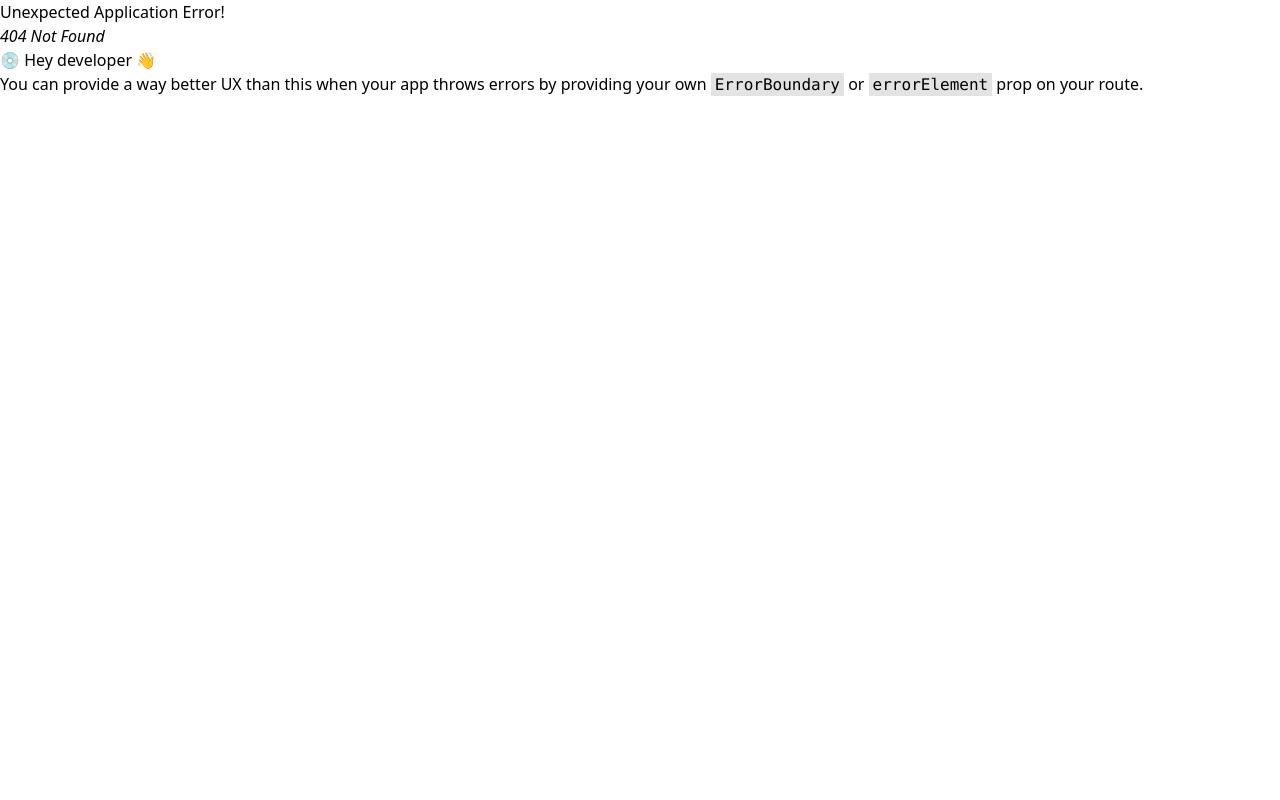
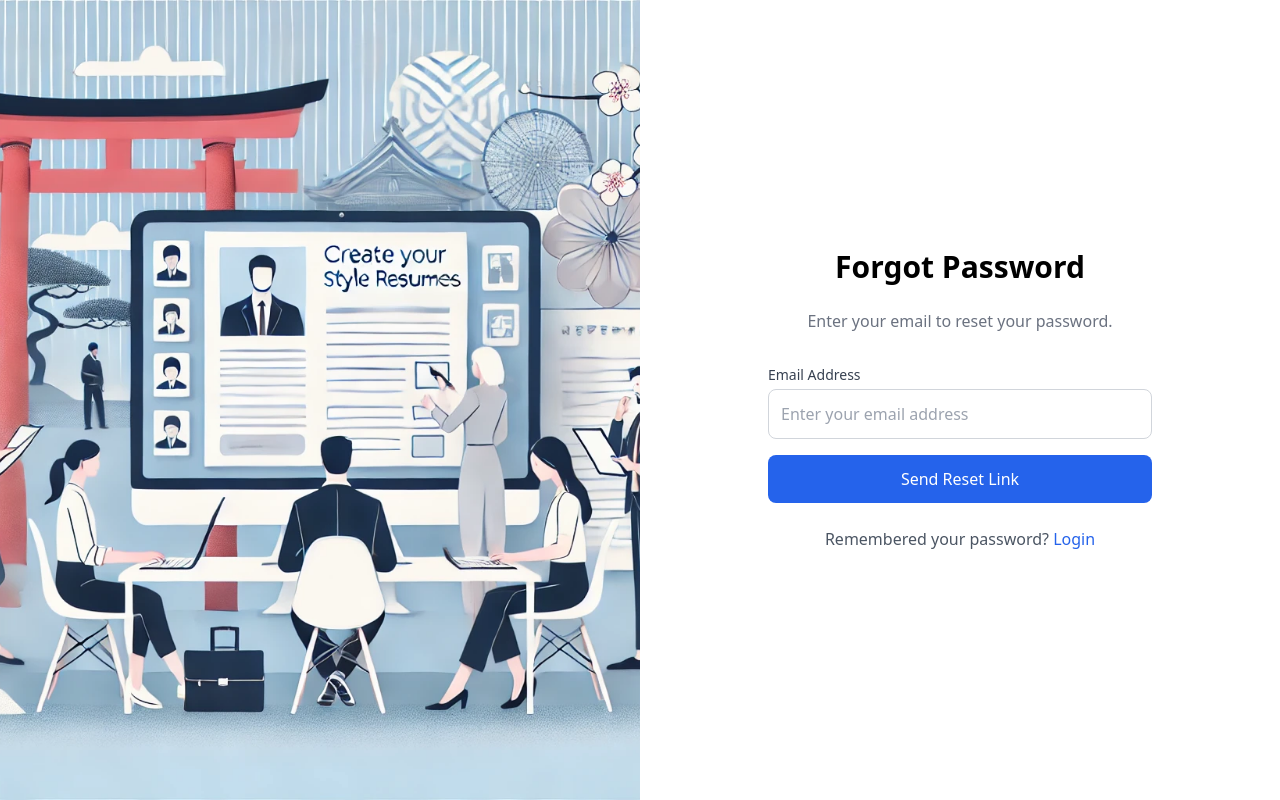
Before and after one commit to kanghouchao/JobProfile, a React (Create React App) app in the folder frontend/: page /forgot-password in a window 1280 px wide. Before the commit this address had no page. Built offline with nearby package versions, Linux system fonts and the light colour scheme.

Commit message:
忘记密码页面追加

```diff
--- a/frontend/src/locales/en/Auth.json
+++ b/frontend/src/locales/en/Auth.json
@@ -32,5 +32,18 @@
         "linkedin": "Sign up with LinkedIn",
         "haveAccount": "Already have an account?",
         "login": "Login"
-  }
+    },
+    "forgotPassword": {
+        "title": "Forgot Password",
+        "subtitle": "Enter your email to reset your password.",
+        "email": "Email Address",
+        "emailPlaceholder": "Enter your email address",
+        "emailRequired": "Email is required.",
+        "sending": "Sending...",
+        "submit": "Send Reset Link",
+        "success": "A reset link has been sent to your email.",
+        "error": "An error occurred. Please try again.",
+        "remembered": "Remembered your password?",
+        "login": "Login"
+    }
 }
--- a/frontend/src/locales/ja/Auth.json
+++ b/frontend/src/locales/ja/Auth.json
@@ -32,5 +32,18 @@
         "linkedin": "LinkedInで登録",
         "haveAccount": "すでにアカウントをお持ちですか？",
         "login": "ログイン"
+    },
+    "forgotPassword": {
+        "title": "パスワードを忘れた",
+        "subtitle": "パスワードをリセットするにはメールアドレスを入力してください。",
+        "email": "メールアドレス",
+        "emailPlaceholder": "メールアドレスを入力してください",
+        "emailRequired": "メールアドレスは必須です。",
+        "sending": "送信中...",
+        "submit": "リセットリンクを送信",
+        "success": "リセットリンクがメールに送信されました。",
+        "error": "エラーが発生しました。もう一度お試しください。",
+        "remembered": "パスワードを思い出しましたか？",
+        "login": "ログイン"
     }
 }
--- a/frontend/src/locales/zh/Auth.json
+++ b/frontend/src/locales/zh/Auth.json
@@ -32,5 +32,18 @@
         "linkedin": "使用 LinkedIn 注册",
         "haveAccount": "已经有账户了？",
         "login": "登录"
+    },
+    "forgotPassword": {
+        "title": "忘记密码",
+        "subtitle": "输入您的邮箱以重置密码。",
+        "email": "邮箱地址",
+        "emailPlaceholder": "请输入您的邮箱地址",
+        "emailRequired": "邮箱地址是必填项。",
+        "sending": "发送中...",
+        "submit": "发送重置链接",
+        "success": "重置链接已发送到您的邮箱。",
+        "error": "发生错误，请重试。",
+        "remembered": "记起密码了？",
+        "login": "登录"
     }
 }
--- /dev/null
+++ b/frontend/src/pages/Auth/ForgotPassword.jsx
@@ -0,0 +1,78 @@
+import React, { useState } from 'react';
+import { useTranslation } from "react-i18next";
+import { toast } from 'react-toastify';
+import { Link } from 'react-router-dom';
+
+const ForgotPassword = () => {
+  const { t } = useTranslation('auth');
+  const [email, setEmail] = useState('');
+  const [isLoading, setIsLoading] = useState(false);
+
+  const handleForgotPassword = async (e) => {
+    e.preventDefault();
+
+    if (!email) {
+      toast.error(t('forgotPassword.emailRequired'));
+      return;
+    }
+
+    setIsLoading(true);
+    try {
+      // 模拟发送重置密码请求
+      await new Promise((resolve) => setTimeout(resolve, 1000));
+      toast.success(t('forgotPassword.success'));
+    } catch (error) {
+      toast.error(t('forgotPassword.error'));
+    } finally {
+      setIsLoading(false);
+    }
+  };
+
+  return (
+    <div className="flex h-screen">
+      {/* 左側：背景画像 */}
+      <div className="hidden md:flex flex-1 bg-cover bg-center" style={{ backgroundImage: "url('/images/auth-bg.png')" }}>
+      </div>
+
+      {/* 右側：忘记密码フォーム */}
+      <div className="w-full md:w-1/2 flex flex-col justify-center items-center p-6 md:p-12">
+        <h2 className="text-3xl font-semibold mb-6">{t('forgotPassword.title')}</h2>
+        <p className="text-gray-500 mb-8">{t('forgotPassword.subtitle')}</p>
+
+        <form onSubmit={handleForgotPassword} className="w-full max-w-sm space-y-4">
+          <div>
+            <label className="block text-sm font-medium text-gray-700 mb-1">
+              {t('forgotPassword.email')}
+            </label>
+            <input
+              type="email"
+              value={email}
+              onChange={(e) => setEmail(e.target.value)}
+              disabled={isLoading}
+              className="w-full p-3 border border-gray-300 rounded-lg focus:ring-2 focus:ring-blue-500 focus:outline-none disabled:bg-gray-100"
+              placeholder={t('forgotPassword.emailPlaceholder')}
+            />
+          </div>
+
+          <button
+            type="submit"
+            disabled={isLoading}
+            className="w-full bg-blue-600 text-white p-3 rounded-lg hover:bg-blue-700 transition disabled:bg-blue-400">
+            {isLoading ? t('forgotPassword.sending') : t('forgotPassword.submit')}
+          </button>
+        </form>
+
+        <div className="mt-6 text-center">
+          <p className="text-gray-600">
+            {t('forgotPassword.remembered')}{' '}
+            <Link to="/login" className="text-blue-600 hover:text-blue-700 font-medium">
+              {t('forgotPassword.login')}
+            </Link>
+          </p>
+        </div>
+      </div>
+    </div>
+  );
+};
+
+export default ForgotPassword;
--- a/frontend/src/pages/Auth/index.js
+++ b/frontend/src/pages/Auth/index.js
@@ -2,7 +2,8 @@ import Login from "./Login"
 import Register from "./Register"
 import PasswordSetting from "./PasswordSetting"
 import RegisterSuccess from "./RegisterSuccess"
+import ForgotPassword from "./ForgotPassword"
 
 export default Register
 
-export { Login, PasswordSetting, RegisterSuccess }
+export { Login, PasswordSetting, RegisterSuccess, ForgotPassword }
--- a/frontend/src/router.js
+++ b/frontend/src/router.js
@@ -3,7 +3,7 @@ import Layout from "./layout";
 import Home from "./pages/Home";
 import ResumeForm, { JobHistoryForm } from "./pages/Resume";
 import PayPage from "./pages/Pay";
-import Register, { Login, PasswordSetting, RegisterSuccess } from "./pages/Auth";
+import Register, { Login, PasswordSetting, RegisterSuccess, ForgotPassword } from "./pages/Auth";
 
 const router = createBrowserRouter(
   [
@@ -20,7 +20,8 @@ const router = createBrowserRouter(
     { path: "login", element: <Login /> },
     { path: "register", element: <Register /> },
     { path: "password-setting", element: <PasswordSetting /> },
-    { path: "register-success", element: <RegisterSuccess /> }
+    { path: "register-success", element: <RegisterSuccess /> },
+    { path: "forgot-password", element: <ForgotPassword /> },
   ],
   {
     future: {
```
